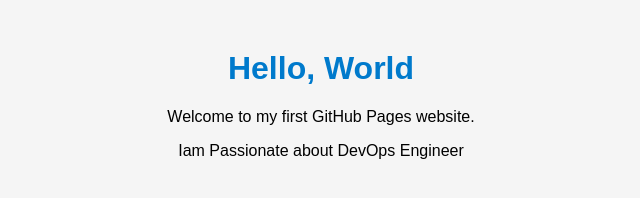
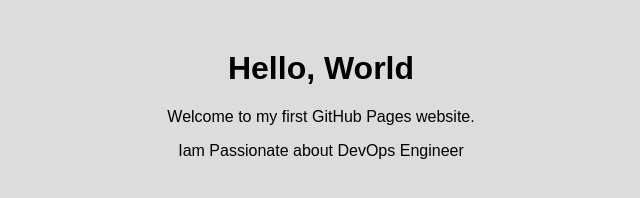
Before and after one commit to dudyalaGanesh/task-6, a plain HTML site: page index.html in a window 1280 px wide. Shown: the whole page, without its empty margins (319-959 px from the left). Drawn offline with Linux system fonts and the light colour scheme.

Commit message:
changing the color

```diff
--- a/style.css
+++ b/style.css
@@ -1,9 +1,9 @@
     body {
       font-family: Arial, sans-serif;
-      background: #f5f5f5;
+      background: gainsboro;
       text-align: center;
       margin-top: 50px;
     }
     h1 {
-      color: #007acc;
+      color: black;
     }
```
